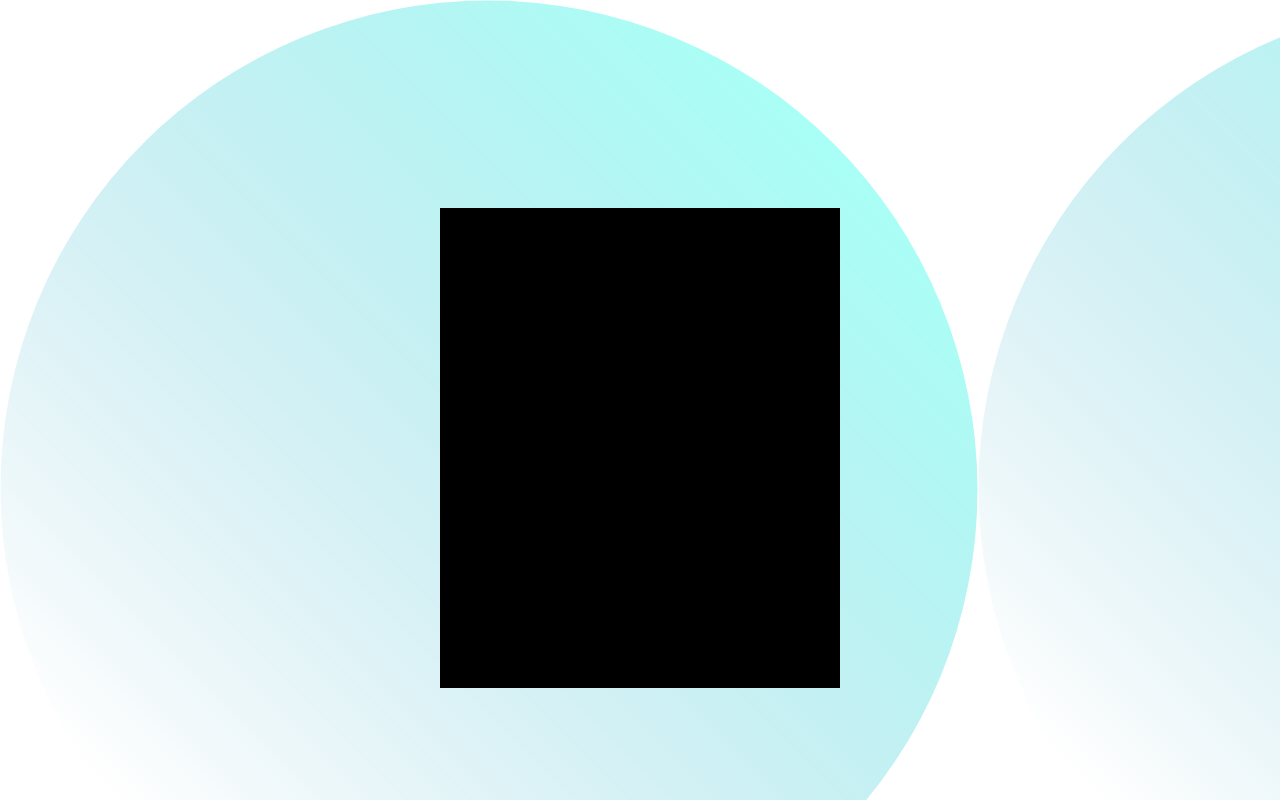
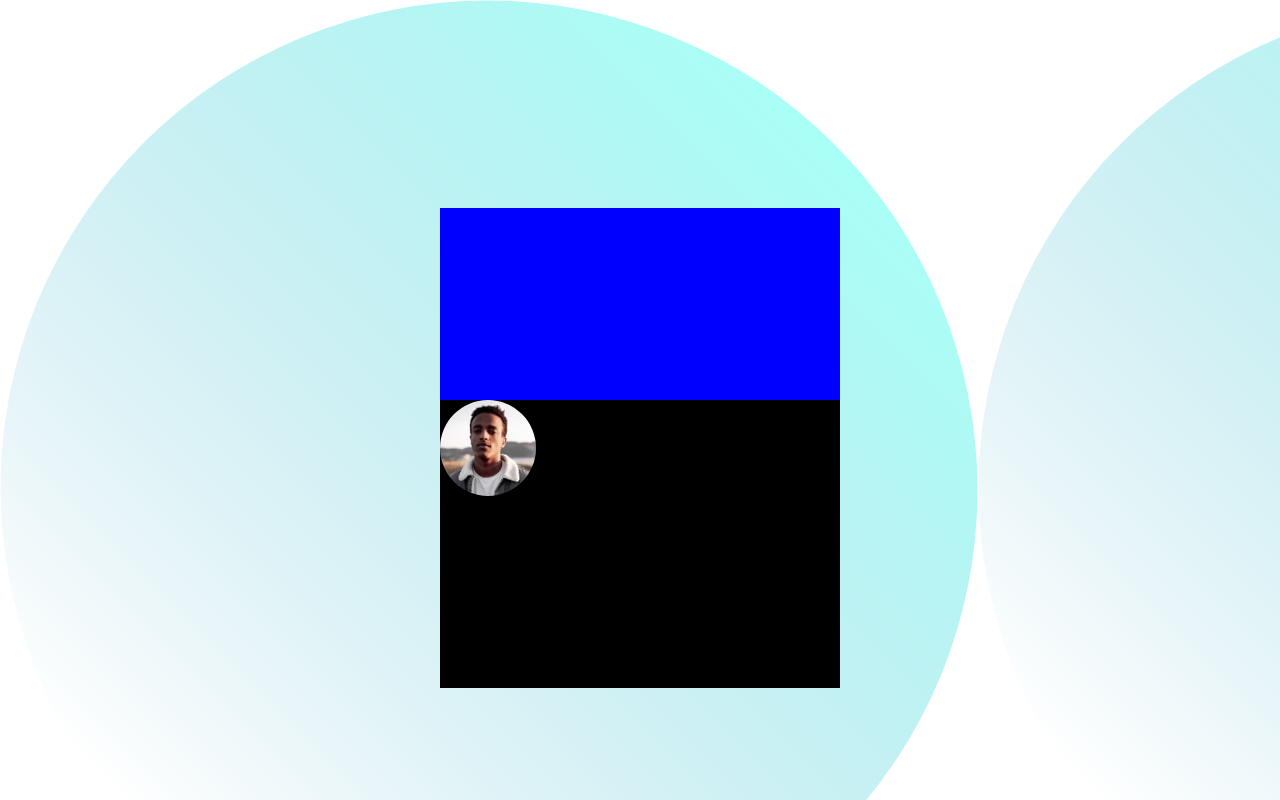
Before and after one commit to LukJeru/profile_card, a plain HTML site: page index.html in a window 1280 px wide. Drawn offline with Linux system fonts and the light colour scheme.

Commit message:
profilepicture added

```diff
--- a/index.html
+++ b/index.html
@@ -11,6 +11,9 @@
 </head>
 <body>
   <section class="container">
+    <img src="images/image-victor.jpg" class="profilepic">
+    <div class="background1">
+    </div>
     Victor Crest
     26
     London
--- a/stylesheet.css
+++ b/stylesheet.css
@@ -12,4 +12,18 @@ body{
   background-color: black;
   height: 30rem;
   width: 25rem;
+  display: grid;
+  grid-template-rows: 2fr 2fr 1fr;
+  grid-template-columns: repeat(3, 1fr);
 }
+
+.background1 {
+  grid-row: 1 / span 1;
+  grid-column: 1/ span 3;
+  background-color: blue;
+}
+.profilepic {
+  width: 6rem;
+  height: 6rem;
+  border-radius: 50%;
+}
```
